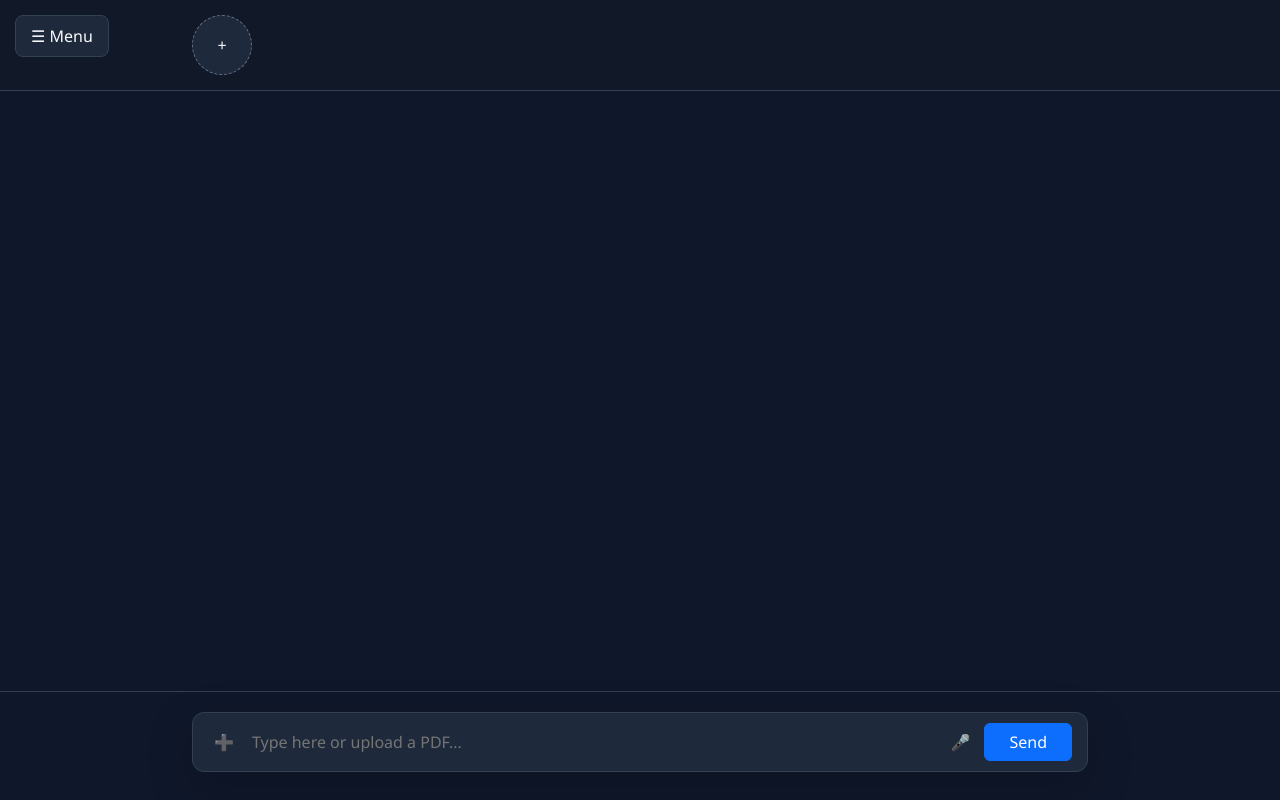
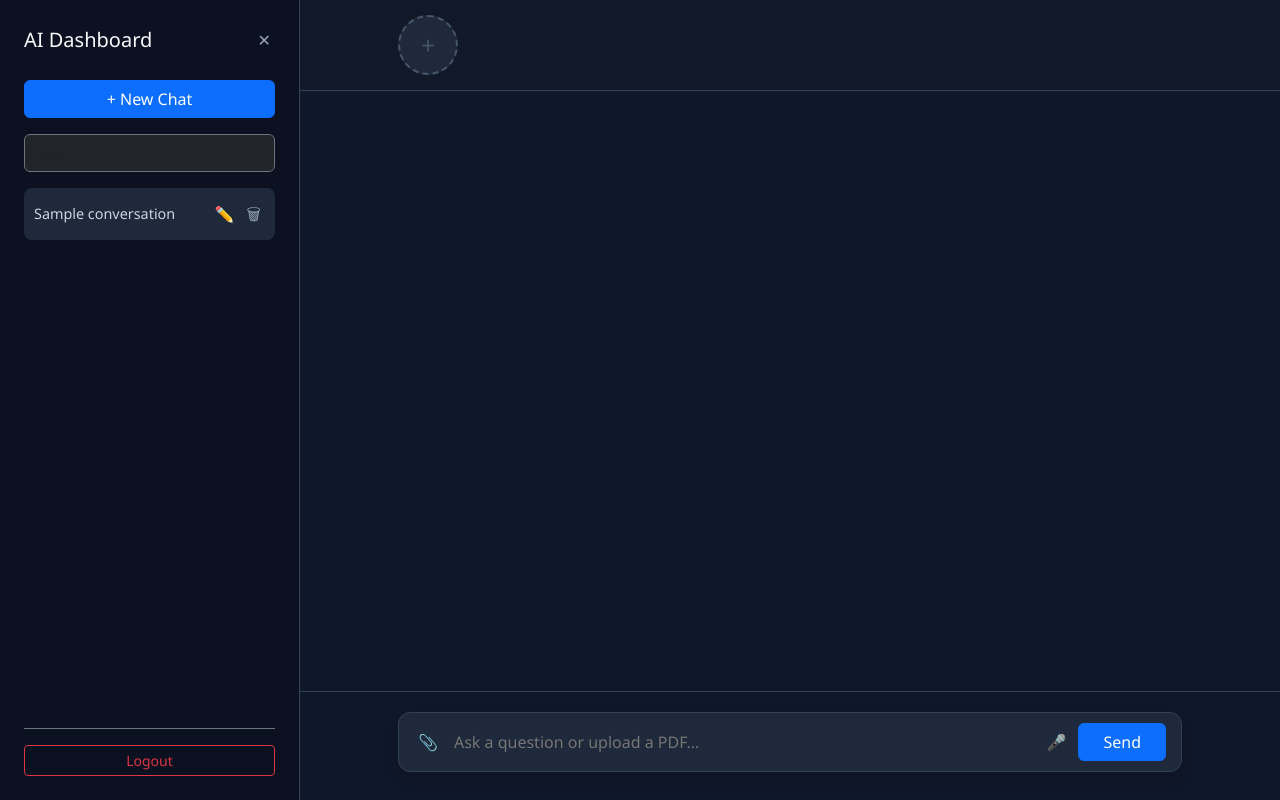
Before and after one commit to charanbunga463-hash/ai-flask-app, a Flask app: page / in a window 1280 px wide. Run offline with Flask 3, Linux system fonts and the light colour scheme; a user stored in the database is signed in; a database or web service that is not in the repository returns one stand-in record (values such as "Sample title"); data that the repository does not hold is empty; some libraries are stand-ins or nearby versions.

Commit message:
Update dashboard.html

```diff
--- a/python-saas/templates/dashboard.html
+++ b/python-saas/templates/dashboard.html
@@ -3,7 +3,7 @@
 <head>
     <meta charset="UTF-8">
     <meta name="viewport" content="width=device-width, initial-scale=1.0">
-    <title>Professional AI Dashboard</title>
+    <title>AI Professional Dashboard</title>
 
     <link href="https://cdn.jsdelivr.net/npm/bootstrap@5.3.0/dist/css/bootstrap.min.css" rel="stylesheet">
     <script src="https://cdn.jsdelivr.net/npm/marked/marked.min.js"></script>
@@ -11,17 +11,17 @@
     <style>
         :root {
             --sidebar-width: 300px;
-            --transition-speed: 0.3s;
             --bg-body: #0f172a;
             --bg-card: #1e293b;
             --accent-blue: #2563eb;
             --border-ui: #334155;
+            --text-main: #f8fafc;
         }
 
         body {
             background: var(--bg-body);
-            color: #f8fafc;
-            font-family: 'Segoe UI', system-ui, -apple-system, sans-serif;
+            color: var(--text-main);
+            font-family: 'Segoe UI', system-ui, sans-serif;
             margin: 0;
             display: flex;
             height: 100vh;
@@ -31,67 +31,57 @@
         /* --- SIDEBAR --- */
         .sidebar {
             width: var(--sidebar-width);
-            background: var(--bg-body);
+            background: #0b1120;
             border-right: 1px solid var(--border-ui);
             height: 100%;
             position: fixed;
             left: calc(var(--sidebar-width) * -1);
-            transition: left var(--transition-speed);
+            transition: 0.3s ease;
+            z-index: 1050;
+            padding: 1.5rem;
             display: flex;
             flex-direction: column;
-            z-index: 1050;
-            padding: 1rem;
         }
         .sidebar.open { left: 0; }
 
-        /* --- MAIN WRAPPER --- */
         .main-wrapper {
             flex: 1;
             display: flex;
             flex-direction: column;
             height: 100%;
-            transition: margin-left var(--transition-speed);
+            transition: 0.3s ease;
             position: relative;
         }
         body.sidebar-open .main-wrapper { margin-left: var(--sidebar-width); }
 
         /* --- STORIES --- */
-        .stories-container {
+        .stories-bar {
             display: flex;
             gap: 15px;
-            padding: 15px 15%;
-            overflow-x: auto;
+            padding: 15px 10%;
             background: #111827;
             border-bottom: 1px solid var(--border-ui);
+            overflow-x: auto;
         }
-        .story-circle {
-            min-width: 60px;
-            height: 60px;
+        .story-item {
+            min-width: 60px; height: 60px;
             border-radius: 50%;
             border: 2px solid var(--accent-blue);
             cursor: pointer;
-            padding: 2px;
             overflow: hidden;
+            display: flex; align-items: center; justify-content: center;
+            background: var(--bg-card);
         }
-        .story-circle img { width: 100%; height: 100%; border-radius: 50%; object-fit: cover; }
-        .add-story-btn {
-            min-width: 60px;
-            height: 60px;
-            border-radius: 50%;
-            background: var(--bg-card);
-            display: flex;
-            align-items: center;
-            justify-content: center;
-            cursor: pointer;
-            border: 1px dashed #64748b;
-        }
+        .story-item img { width: 100%; height: 100%; object-fit: cover; }
+        .add-story { border: 2px dashed #475569; font-size: 24px; color: #475569; }
 
         /* --- CHAT AREA --- */
         .chat-scroll-area {
             flex: 1;
             overflow-y: auto;
-            padding: 20px 15%;
+            padding: 20px 10%;
         }
+
         .user-box {
             background: var(--accent-blue);
             padding: 12px 20px;
@@ -99,22 +89,21 @@
             margin: 15px 0 15px auto;
             max-width: 80%;
             width: fit-content;
-            box-shadow: 0 4px 6px rgba(0,0,0,0.1);
         }
+
         .response-box {
             background: #020617;
             padding: 20px;
             border-radius: 0 15px 15px 15px;
             margin: 15px 0;
             border: 1px solid var(--border-ui);
-            max-width: 85%;
+            max-width: 90%;
+            line-height: 1.6;
         }
-        .response-box img { max-width: 100%; border-radius: 10px; margin-top: 10px; }
 
         /* --- INPUT --- */
         .input-container {
-            padding: 20px 15%;
-            background: var(--bg-body);
+            padding: 20px 10%;
             border-top: 1px solid var(--border-ui);
         }
         .custom-input-group {
@@ -126,93 +115,70 @@
             padding: 5px 15px;
         }
         .custom-input-group input {
-            background: transparent;
-            border: none;
-            color: white;
-            padding: 12px;
-            flex: 1;
-            outline: none;
+            background: transparent; border: none; color: white;
+            flex: 1; padding: 12px; outline: none;
         }
 
         .menu-trigger {
-            position: absolute;
-            top: 15px;
-            left: 15px;
-            background: var(--bg-card);
-            padding: 8px 15px;
-            border-radius: 8px;
-            cursor: pointer;
-            z-index: 1000;
+            position: absolute; top: 15px; left: 15px;
+            background: var(--bg-card); padding: 8px 15px;
+            border-radius: 8px; cursor: pointer; z-index: 1000;
             border: 1px solid var(--border-ui);
         }
 
+        /* --- HISTORY ITEMS --- */
         .history-item {
-            padding: 10px;
             background: var(--bg-card);
-            border-radius: 8px;
+            padding: 10px; border-radius: 8px;
             margin-bottom: 8px;
-            display: flex;
-            justify-content: space-between;
-            align-items: center;
-            border: 1px solid transparent;
+            display: flex; justify-content: space-between; align-items: center;
         }
-        .history-item:hover { border-color: var(--accent-blue); }
-        .icon-btn { background: none; border: none; color: #94a3b8; cursor: pointer; }
+        .history-item a {
+            color: #cbd5e1; text-decoration: none; font-size: 0.9rem;
+            flex: 1; white-space: nowrap; overflow: hidden; text-overflow: ellipsis;
+        }
 
-        .cursor {
-            display: inline-block;
-            width: 8px; height: 18px;
-            background: var(--accent-blue);
-            animation: blink 0.8s infinite;
-            vertical-align: middle;
-        }
+        .icon-btn { background: none; border: none; color: #94a3b8; cursor: pointer; padding: 4px; }
+        .icon-btn:hover { color: white; }
+
+        .cursor { display: inline-block; width: 8px; height: 18px; background: var(--accent-blue); animation: blink 0.8s infinite; vertical-align: middle; }
         @keyframes blink { 50% { opacity: 0; } }
     </style>
 </head>
-<body>
+<body class="sidebar-open">
 
-<div id="menuTrigger" class="menu-trigger">☰ Menu</div>
+<div id="menuTrigger" class="menu-trigger">☰</div>
 
-<nav id="sidebar" class="sidebar">
+<nav id="sidebar" class="sidebar open">
     <div class="d-flex justify-content-between align-items-center mb-4">
-        <h5 class="m-0">AI Chat History</h5>
+        <h5 class="m-0">AI Dashboard</h5>
         <button class="icon-btn" onclick="closeSidebar()">✕</button>
     </div>
 
-    <a href="/new_chat" class="btn btn-primary w-100 mb-3">+ New Conversation</a>
+    <a href="/new_chat" class="btn btn-primary w-100 mb-3">+ New Chat</a>
 
-    <input id="searchBox" class="form-control mb-3 bg-dark text-white border-secondary" placeholder="Search chats...">
+    <input id="searchBox" class="form-control bg-dark text-white border-secondary mb-3" placeholder="Search..." onkeyup="searchChats()">
 
-    <div class="flex-grow-1 overflow-auto">
-        <div id="searchResults"></div>
-        <div id="chatHistory">
-            {% for conv in conversations %}
-                <div class="history-item">
-                    <a href="/chat/{{ conv[0] }}" class="text-white text-decoration-none text-truncate flex-grow-1">
-                        {{ conv[1] }}
-                    </a>
-                    <div class="d-flex gap-2">
-                        <button class="icon-btn" onclick="enableRename('{{ conv[0] }}')">✏️</button>
-                        <form method="POST" action="/delete_chat/{{ conv[0] }}" onsubmit="return confirm('Delete this chat?')">
-                            <button class="icon-btn">🗑</button>
-                        </form>
-                    </div>
-                </div>
-                <form method="POST" action="/edit_chat/{{ conv[0] }}">
-                    <input id="rename-{{ conv[0] }}" name="title" class="form-control form-control-sm mb-2" style="display:none;" placeholder="Enter to rename">
-                </form>
-            {% endfor %}
+    <div class="flex-grow-1 overflow-auto" id="historyList">
+        {% for conv in conversations %}
+        <div class="history-item" id="conv-{{ conv[0] }}">
+            <a href="/chat/{{ conv[0] }}">{{ conv[1] }}</a>
+            <div class="d-flex gap-1">
+                <button class="icon-btn" onclick="renameChat('{{ conv[0] }}')">✏️</button>
+                <button class="icon-btn" onclick="deleteHistory('{{ conv[0] }}')">🗑</button>
+            </div>
         </div>
+        {% endfor %}
     </div>
 
-    <div class="pt-3 border-top border-secondary">
-        <a href="/logout" class="btn btn-outline-danger w-100">Logout</a>
+    <div class="mt-auto pt-3 border-top border-secondary">
+        <a href="/logout" class="btn btn-sm btn-outline-danger w-100">Logout</a>
     </div>
 </nav>
 
 <div class="main-wrapper">
-    <div class="stories-container" id="storyBar">
-        <div class="add-story-btn" data-bs-toggle="modal" data-bs-target="#storyModal">+</div>
+    <div class="stories-bar" id="storiesBar">
+        <div class="story-item add-story" onclick="document.getElementById('storyInputBtn').click()">+</div>
     </div>
 
     <div id="chatBox" class="chat-scroll-area">
@@ -220,21 +186,21 @@
             <div class="user-box">{{ msg.user }}</div>
             <div class="response-box">
                 {% if msg.type == "text" %}
-                    <div class="msg-content">{{ msg.bot | safe }}</div>
-                {% elif msg.type == "image" %}
-                    <img src="{{ msg.image }}" class="shadow">
+                    <div class="markdown-body">{{ msg.bot | safe }}</div>
+                {% else %}
+                    <img src="{{ msg.image }}" class="img-fluid rounded">
                 {% endif %}
             </div>
         {% endfor %}
-        <div id="streamingContainer"></div>
+        <div id="streamingZone"></div>
     </div>
 
     <div class="input-container">
         <form id="chatForm" method="POST" action="/tool" enctype="multipart/form-data">
-            <input type="file" id="fileInput" name="file" style="display:none;" accept="image/*,application/pdf">
-            <div class="custom-input-group shadow-lg">
-                <button type="button" class="icon-btn" onclick="document.getElementById('fileInput').click()">➕</button>
-                <input id="chatInput" name="input" placeholder="Type here or upload a PDF..." required autocomplete="off">
+            <input type="file" id="fileInput" name="file" style="display:none;" accept=".pdf,image/*">
+            <div class="custom-input-group shadow">
+                <button type="button" class="icon-btn" onclick="document.getElementById('fileInput').click()">📎</button>
+                <input id="chatInput" name="input" placeholder="Ask a question or upload a PDF..." required autocomplete="off">
                 <button type="button" id="micBtn" class="icon-btn me-2">🎤</button>
                 <button type="submit" class="btn btn-primary px-4">Send</button>
             </div>
@@ -243,19 +209,16 @@
     </div>
 </div>
 
+<button id="storyInputBtn" style="display:none" data-bs-toggle="modal" data-bs-target="#storyModal"></button>
 <div class="modal fade" id="storyModal" tabindex="-1">
     <div class="modal-dialog">
         <form action="/add_story" method="POST" class="modal-content bg-dark text-white border-secondary">
-            <div class="modal-header border-secondary">
-                <h5 class="modal-title">New Story</h5>
-                <button type="button" class="btn-close btn-close-white" data-bs-dismiss="modal"></button>
-            </div>
             <div class="modal-body">
-                <textarea name="content" class="form-control bg-transparent text-white mb-3" placeholder="Tell your story..."></textarea>
+                <textarea name="content" class="form-control bg-transparent text-white mb-2" placeholder="What's happening?"></textarea>
                 <input name="media_url" class="form-control bg-transparent text-white" placeholder="Image URL (optional)">
             </div>
-            <div class="modal-footer border-secondary">
-                <button type="submit" class="btn btn-primary w-100">Post</button>
+            <div class="modal-footer border-0">
+                <button type="submit" class="btn btn-primary">Post Story</button>
             </div>
         </form>
     </div>
@@ -264,98 +227,105 @@
 <script src="https://cdn.jsdelivr.net/npm/bootstrap@5.3.0/dist/js/bootstrap.bundle.min.js"></script>
 <script>
     const sidebar = document.getElementById("sidebar");
-    const menuTrigger = document.getElementById("menuTrigger");
     const chatBox = document.getElementById("chatBox");
     const fileInput = document.getElementById("fileInput");
 
-    // Sidebar Toggle
-    menuTrigger.onclick = () => {
-        sidebar.classList.add("open");
-        document.body.classList.add("sidebar-open");
+    // --- Sidebar Toggle ---
+    document.getElementById("menuTrigger").onclick = () => {
+        sidebar.classList.toggle("open");
+        document.body.classList.toggle("sidebar-open");
     };
     function closeSidebar() {
         sidebar.classList.remove("open");
         document.body.classList.remove("sidebar-open");
     }
 
-    // File Upload Status
-    fileInput.onchange = () => {
-        if(fileInput.files[0]) document.getElementById("fileStatus").innerText = "📎 ready: " + fileInput.files[0].name;
-    };
+    // --- Search ---
+    function searchChats() {
+        let filter = document.getElementById('searchBox').value.toLowerCase();
+        document.querySelectorAll('.history-item').forEach(item => {
+            let text = item.querySelector('a').innerText.toLowerCase();
+            item.style.display = text.includes(filter) ? "" : "none";
+        });
+    }
 
-    // Auto Scroll
-    const scrollToBottom = () => chatBox.scrollTop = chatBox.scrollHeight;
-    window.onload = scrollToBottom;
+    // --- Rename ---
+    function renameChat(id) {
+        const title = prompt("New title:");
+        if (title) {
+            const f = document.createElement('form');
+            f.method = 'POST'; f.action = `/edit_chat/${id}`;
+            const i = document.createElement('input');
+            i.name = 'title'; i.value = title;
+            f.appendChild(i); document.body.appendChild(f); f.submit();
+        }
+    }
 
-    // Fetch Stories
+    // --- Instant Delete (No Page Reload) ---
+    async function deleteHistory(id) {
+        if (!confirm("Delete chat?")) return;
+        const res = await fetch(`/delete_chat/${id}`, { method: 'POST' });
+        if (res.ok) {
+            document.getElementById(`conv-${id}`).remove();
+            if (window.location.pathname.includes(`/chat/${id}`)) window.location.href = "/";
+        }
+    }
+
+    // --- Load Stories ---
     async function loadStories() {
         const res = await fetch('/stories');
         const data = await res.json();
-        const bar = document.getElementById('storyBar');
+        const bar = document.getElementById('storiesBar');
         data.forEach(s => {
-            const div = document.createElement('div');
-            div.className = 'story-circle';
-            div.innerHTML = `<img src="${s.media || 'https://ui-avatars.com/api/?name='+s.user}" title="${s.user}">`;
-            div.onclick = () => {
-                alert(`${s.user}: ${s.content}`);
-                fetch(`/view_story/${s.id}`);
-            };
-            bar.appendChild(div);
+            const d = document.createElement('div');
+            d.className = 'story-item';
+            d.innerHTML = `<img src="${s.media || 'https://ui-avatars.com/api/?name='+s.user}">`;
+            d.onclick = () => alert(s.user + ": " + s.content);
+            bar.appendChild(d);
         });
     }
     loadStories();
 
-    // Streaming Handle
+    // --- Voice ---
+    const micBtn = document.getElementById("micBtn");
+    micBtn.onclick = () => {
+        const Rec = window.SpeechRecognition || window.webkitSpeechRecognition;
+        if (!Rec) return;
+        const speech = new Rec();
+        speech.start();
+        micBtn.style.color = "red";
+        speech.onresult = (e) => document.getElementById("chatInput").value = e.results[0][0].transcript;
+        speech.onend = () => micBtn.style.color = "#94a3b8";
+    };
+
+    // --- Streaming logic for PDF/Large Text ---
     const urlParams = new URLSearchParams(window.location.search);
     if (urlParams.get('do_stream') === 'true') {
-        const container = document.getElementById('streamingContainer');
-        const rBox = document.createElement('div');
-        rBox.className = 'response-box';
-        rBox.innerHTML = '<div id="streamTarget"></div><span class="cursor"></span>';
-        container.appendChild(rBox);
-        scrollToBottom();
+        const zone = document.getElementById('streamingZone');
+        const botDiv = document.createElement('div');
+        botDiv.className = 'response-box';
+        botDiv.innerHTML = '<div id="streamTarget"></div><span class="cursor"></span>';
+        zone.appendChild(botDiv);
 
-        const streamTarget = document.getElementById('streamTarget');
+        const target = document.getElementById('streamTarget');
         const eventSource = new EventSource("/stream");
-        let fullText = "";
+        let full = "";
 
         eventSource.onmessage = (e) => {
             if (e.data === "[DONE]") {
                 eventSource.close();
-                document.querySelector(".cursor").remove();
-                // Refresh to finalize Markdown and clean URL
-                setTimeout(() => location.href = location.pathname, 1000);
+                setTimeout(() => location.href = location.pathname, 800);
                 return;
             }
             const data = JSON.parse(e.data);
-            fullText += data.chunk;
-            streamTarget.innerHTML = marked.parse(fullText); // Markdown parsing!
-            scrollToBottom();
+            full += data.chunk;
+            target.innerHTML = marked.parse(full);
+            chatBox.scrollTop = chatBox.scrollHeight;
         };
-        eventSource.onerror = () => eventSource.close();
     }
 
-    // Voice to Text
-    const micBtn = document.getElementById("micBtn");
-    micBtn.onclick = () => {
-        const Speech = window.SpeechRecognition || window.webkitSpeechRecognition;
-        if (!Speech) return alert("Browser does not support Speech Recognition");
-
-        const rec = new Speech();
-        rec.start();
-        micBtn.style.color = "red";
-        rec.onresult = (e) => {
-            document.getElementById("chatInput").value = e.results[0][0].transcript;
-        };
-        rec.onend = () => micBtn.style.color = "#94a3b8";
-    };
-
-    // Rename Logic
-    function enableRename(id) {
-        const input = document.getElementById("rename-" + id);
-        input.style.display = input.style.display === "none" ? "block" : "none";
-        input.focus();
-    }
+    fileInput.onchange = () => { if(fileInput.files[0]) document.getElementById("fileStatus").innerText = "📎 " + fileInput.files[0].name; };
+    window.onload = () => chatBox.scrollTop = chatBox.scrollHeight;
 </script>
 
 </body>
```
